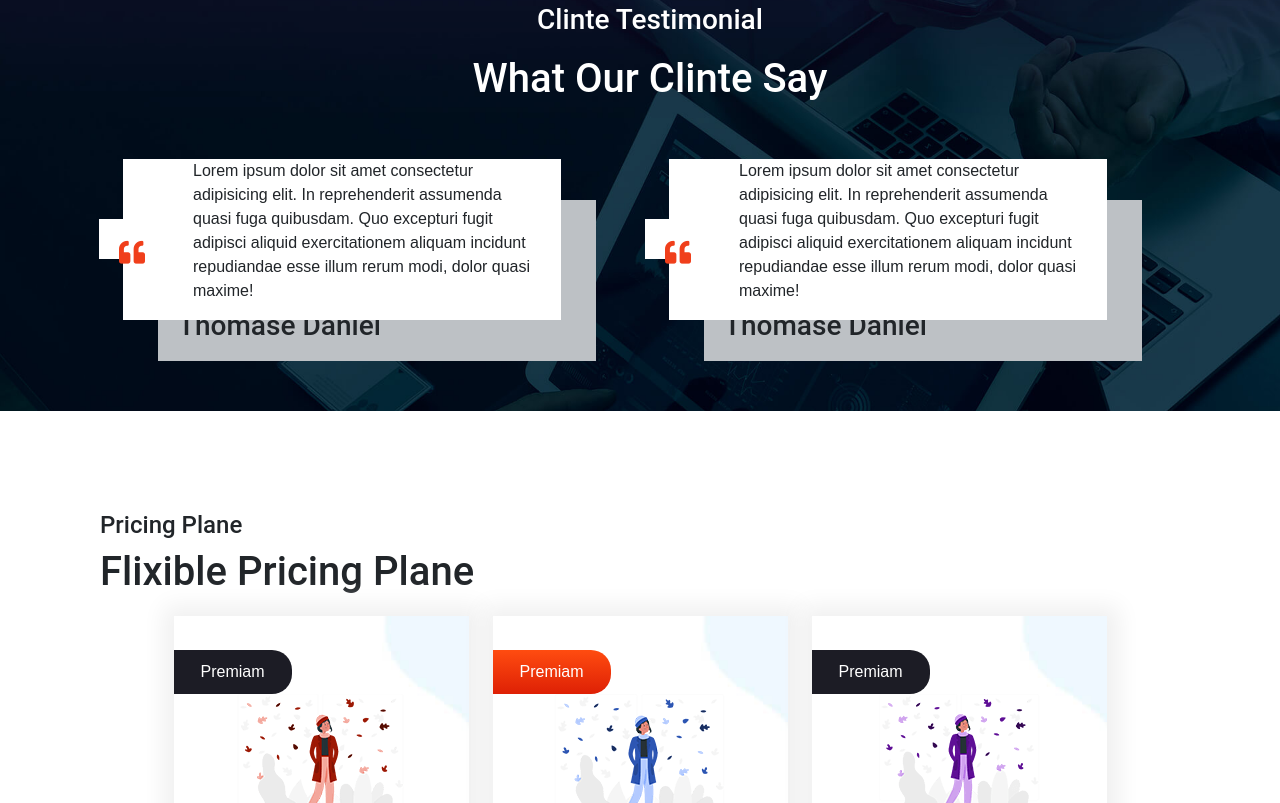
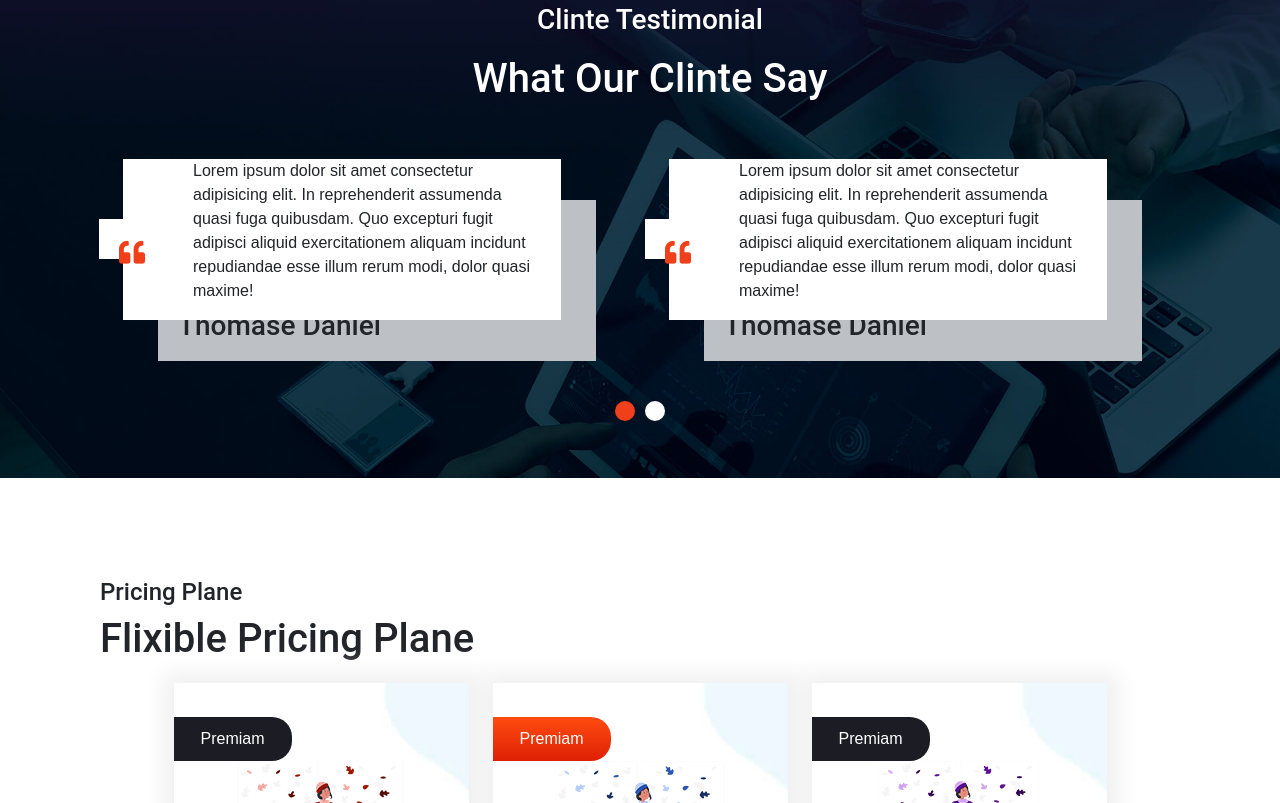
Before and after one commit to mdhasibulhasan034/Exam-Tamplate-2, a plain HTML site: page index.html in a window 1280 px wide. Shown: the part 4761-5564 px from the top of the page. Drawn offline with nearby package versions, Linux system fonts and the light colour scheme.

Commit message:
Update style.css
css change

```diff
--- a/style.css
+++ b/style.css
@@ -673,8 +673,6 @@ h1,h2,h3,h5,h4,h6{
 .client{
    width: 1200px;
    margin: auto;
-
-
 }
 .client-2 {
    color: #fff;
@@ -727,6 +725,25 @@ h1,h2,h3,h5,h4,h6{
 .client-say .space h3{
    align-self: flex-end;
    padding-left: 10px;
+}
+.slider{
+   text-align: center;
+   margin-top: 40px;
+}
+.slider1{
+   width: 20px;
+   height: 20px;
+   border-radius: 50%;
+   background-color: #f03f1b;
+   display: inline-block;
+   margin-right: 5px;
+}
+.slider2{
+   width: 20px;
+   height: 20px;
+   border-radius: 50%;
+   background-color: #ffffff;
+   display: inline-block;
 }
 
 /* Plane Section */
```
